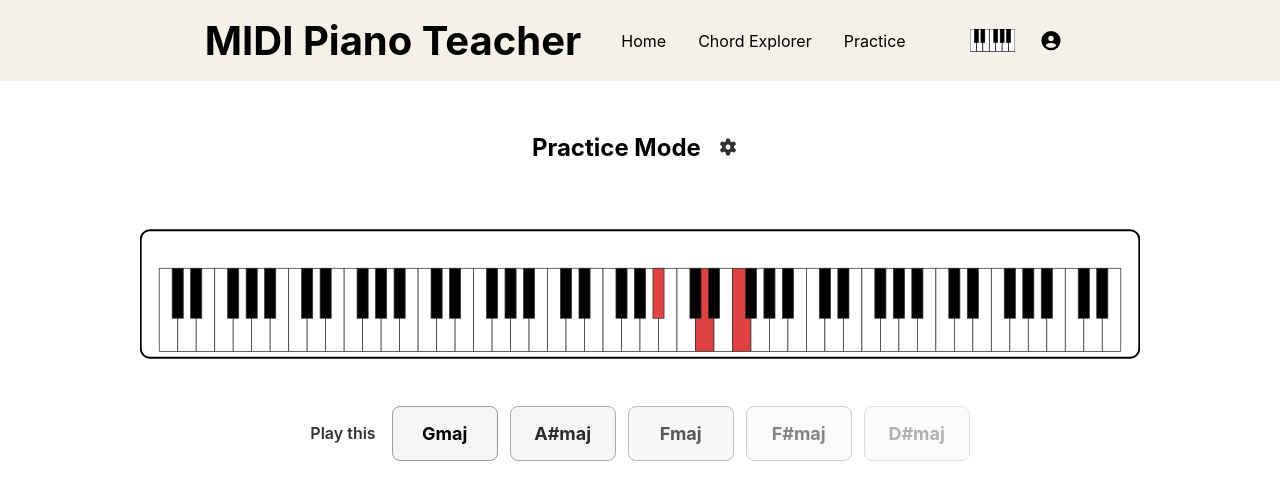
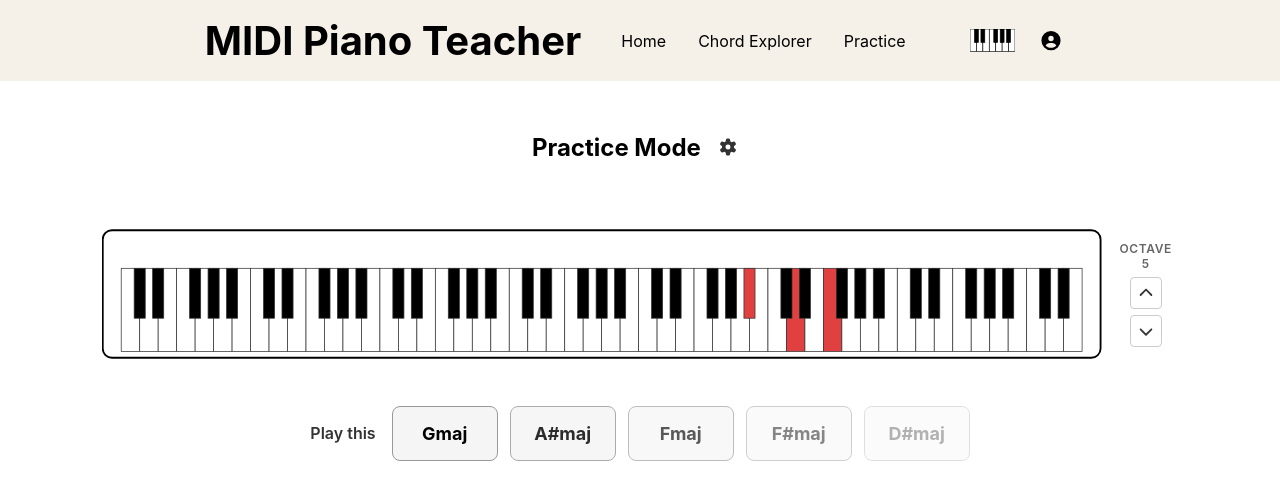
Before and after one commit to mjosephs1/midi-piano-teacher-web, a React (Create React App) app: page /practice-chords/practice in a window 1280 px wide. Shown: the top 500 px of the page. Built offline with nearby package versions, Linux system fonts and the light colour scheme.

Commit message:
Add Octave selector next to the virtual piano in Practice Mode to choose where on the keyboard to display the keys to press

```diff
--- a/src/pages/PracticeMode.css
+++ b/src/pages/PracticeMode.css
@@ -62,6 +62,51 @@
   color: #333;
 }
 
+.piano-with-octave {
+  display: flex;
+  align-items: center;
+  gap: 12px;
+}
+
+.octave-section {
+  display: flex;
+  flex-direction: column;
+  align-items: center;
+  gap: 6px;
+}
+
+.octave-label {
+  font-size: 12px;
+  font-weight: 600;
+  color: #666;
+  text-transform: uppercase;
+  letter-spacing: 0.05em;
+}
+
+.octave-button {
+  display: flex;
+  align-items: center;
+  justify-content: center;
+  width: 2rem;
+  height: 2rem;
+  border: 1px solid #ccc;
+  border-radius: 4px;
+  background: transparent;
+  color: #333;
+  cursor: pointer;
+  font-size: 0.9rem;
+  transition: background-color 0.2s, color 0.2s;
+}
+
+.octave-button:hover:not(:disabled) {
+  background-color: #f0f0f0;
+}
+
+.octave-button:disabled {
+  color: #ccc;
+  cursor: not-allowed;
+}
+
 .chord-queue-section {
   display: flex;
   gap: 16px;
--- a/src/pages/PracticeMode.tsx
+++ b/src/pages/PracticeMode.tsx
@@ -1,15 +1,26 @@
 import { FC, useState, useEffect, useRef, useCallback } from 'react';
 import { FontAwesomeIcon } from '@fortawesome/react-fontawesome';
 import { library } from '@fortawesome/fontawesome-svg-core';
-import { faGear } from '@fortawesome/free-solid-svg-icons';
+import { faGear, faChevronUp, faChevronDown } from '@fortawesome/free-solid-svg-icons';
 import { PracticeConfig, Chord } from '../midi/noteUtils';
+import { KEYBOARD_OFFSETS } from './Settings';
 import { useMidi } from '../midi/MidiContext';
 import { VirtualPiano } from '../midi/VirtualPiano';
 import { ChordQueue } from '../components/ChordQueue';
 import { PracticeConfiguration } from '../components/PracticeConfiguration';
 import './PracticeMode.css';
 
-library.add(faGear);
+library.add(faGear, faChevronUp, faChevronDown);
+
+function clampToKeyboard(chord: Chord, baseNote: number, pianoLow: number, pianoHigh: number): number {
+  const notes = Array.from(chord.getNoteIndices(baseNote));
+  if (notes.length === 0) return baseNote;
+  const minNote = Math.min(...notes);
+  const maxNote = Math.max(...notes);
+  if (minNote < pianoLow) return baseNote + Math.ceil((pianoLow - minNote) / 12) * 12;
+  if (maxNote > pianoHigh) return baseNote - Math.ceil((maxNote - pianoHigh) / 12) * 12;
+  return baseNote;
+}
 
 interface PracticeModeProps {
   numKeys: number;
@@ -31,9 +42,23 @@ export const PracticeMode: FC<PracticeModeProps> = ({ numKeys }) => {
   });
 
   const { pressedNotes } = useMidi();
-  const [currentChordNotes, setCurrentChordNotes] = useState<Set<number>>(new Set());
+  const [currentChord, setCurrentChord] = useState<Chord | null>(null);
+  const [octaveOffset, setOctaveOffset] = useState(0);
   const [configOpen, setConfigOpen] = useState(false);
   const configWrapperRef = useRef<HTMLDivElement>(null);
+
+  // calculate where to place the notes for the current chord so that it fits within the bounds of the virtual piano
+  const leftDefault = Math.max(36, KEYBOARD_OFFSETS[numKeys] ?? 21);
+  const defaultBase = config.handsMode === 'left' ? leftDefault : 72;
+  const baseNote = defaultBase + octaveOffset * 12;
+  const pianoLow = KEYBOARD_OFFSETS[numKeys] ?? 21;
+  const pianoHigh = pianoLow + numKeys - 1;
+  const effectiveBase = currentChord ? clampToKeyboard(currentChord, baseNote, pianoLow, pianoHigh) : baseNote;
+  const currentChordNotes = currentChord ? currentChord.getNoteIndices(effectiveBase) : new Set<number>();
+
+  useEffect(() => {
+    setOctaveOffset(0);
+  }, [config.handsMode, numKeys]);
 
   useEffect(() => {
     try {
@@ -58,7 +83,7 @@ export const PracticeMode: FC<PracticeModeProps> = ({ numKeys }) => {
   }, [configOpen]);
 
   const handleCurrentChordChange = useCallback((chord: Chord) => {
-    setCurrentChordNotes(chord.getNoteIndices());
+    setCurrentChord(chord);
   }, []);
 
   return (
@@ -87,7 +112,26 @@ export const PracticeMode: FC<PracticeModeProps> = ({ numKeys }) => {
           )}
         </div>
       </div>
-      <VirtualPiano numKeys={numKeys} pressedNotes={currentChordNotes} secondaryPressedNotes={pressedNotes} />
+      <div className="piano-with-octave">
+        <VirtualPiano numKeys={numKeys} pressedNotes={currentChordNotes} secondaryPressedNotes={pressedNotes} />
+        <div className="octave-section">
+          <span className="octave-label">Octave {Math.floor(baseNote / 12) - 1}</span>
+          <button
+            className="octave-button"
+            onClick={() => setOctaveOffset(o => o + 1)}
+            disabled={baseNote + 12 > 108}
+          >
+            <FontAwesomeIcon icon={faChevronUp} />
+          </button>
+          <button
+            className="octave-button"
+            onClick={() => setOctaveOffset(o => o - 1)}
+            disabled={baseNote - 12 < 12}
+          >
+            <FontAwesomeIcon icon={faChevronDown} />
+          </button>
+        </div>
+      </div>
       <div className="chord-queue-section">
         <div className="chord-queue-label">Play this</div>
         <ChordQueue config={config} onCurrentChordChange={handleCurrentChordChange} />
```
Also changed, not shown: 1 other file (tests, documents, lock files or other folders).
